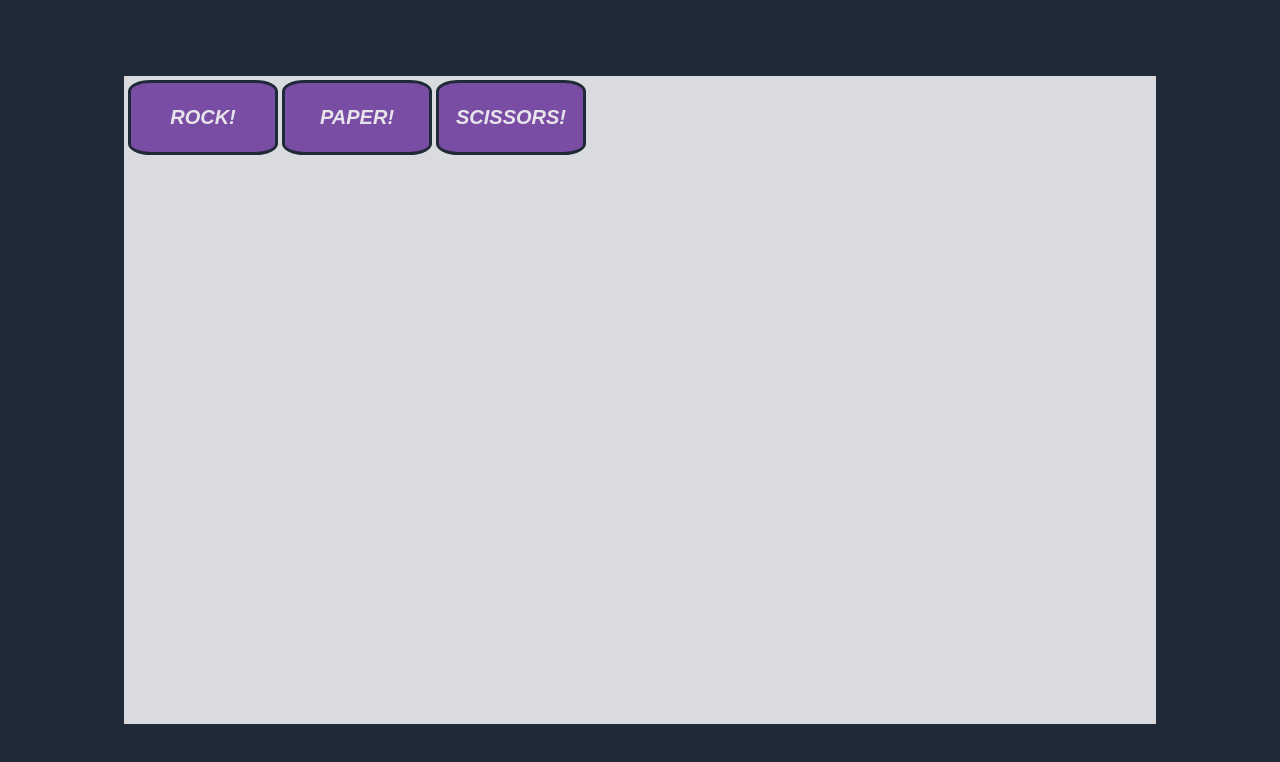
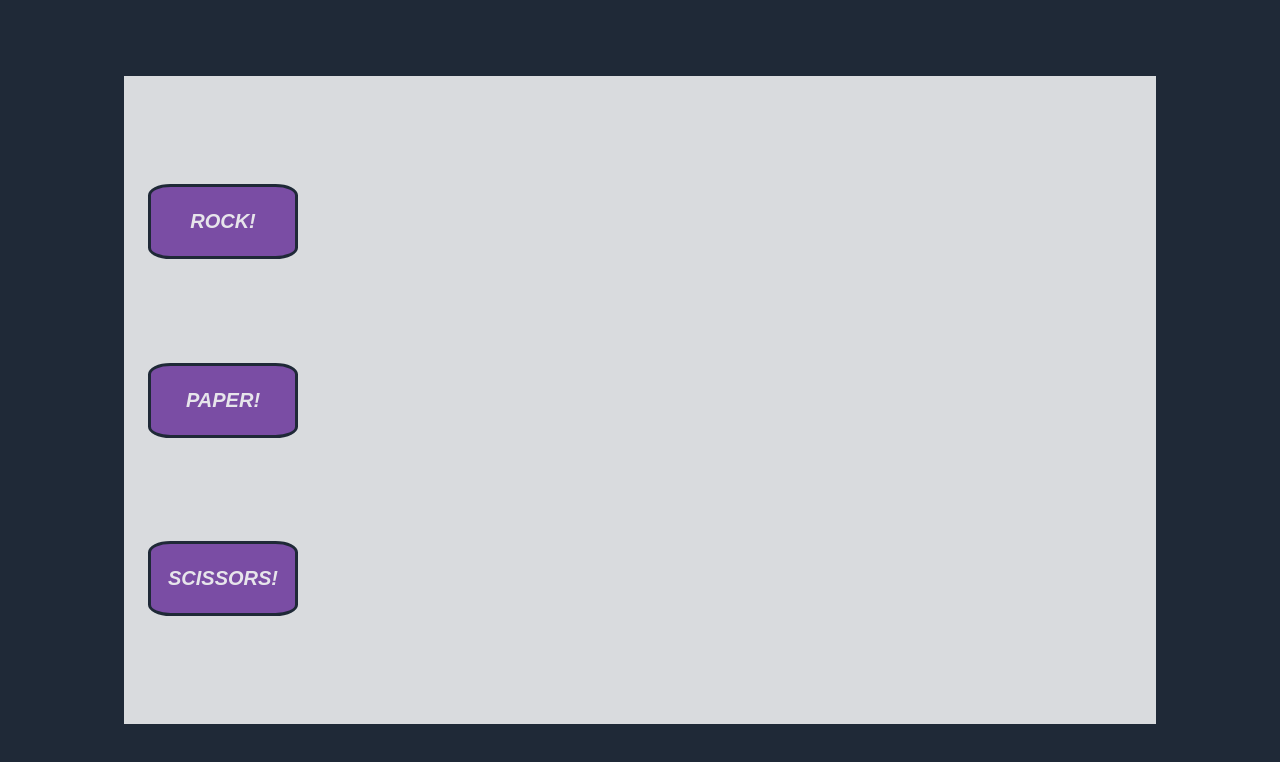
Before and after one commit to Dohoda/rock-paper-scissors, a plain HTML site: page index.html in a window 1280 px wide. Drawn offline with Linux system fonts and the light colour scheme.

Commit message:
added style for left.

```diff
--- a/style.css
+++ b/style.css
@@ -31,3 +31,10 @@ button{
     padding: 4px;
     display: flex;
 }
+
+.left-side{
+    display: flex;
+    flex-direction: column;
+    justify-content: space-evenly;
+    margin-left: 20px;
+}
```
